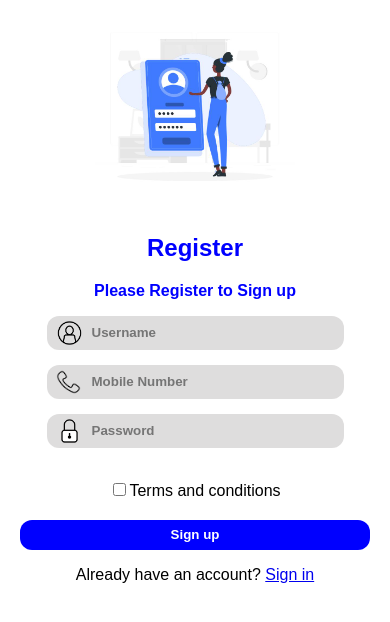
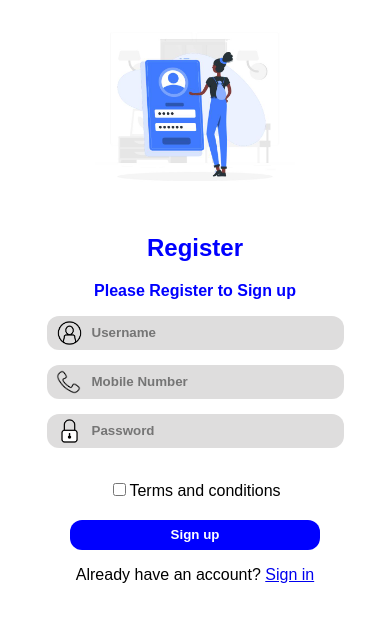
Before and after one commit to sanju9344/login-page, a plain HTML site: page signup.html in a window 390 px wide. Drawn offline with Linux system fonts and the light colour scheme.

Commit message:
feat : signup css file modified

```diff
--- a/signup.css
+++ b/signup.css
@@ -110,7 +110,7 @@ margin-top: 0px;
         margin:0 auto;
     }
     #input-el3{
-        width:250px
+        width:250px;
     }
     #input-el2{
         width:250px;
@@ -118,7 +118,7 @@ margin-top: 0px;
     #input-el1{
         width:250px
     }
-    #sign #signin{
-        width:250px;
+    #sig4 #signin{
+        width: 250px;
     }
 }
```
